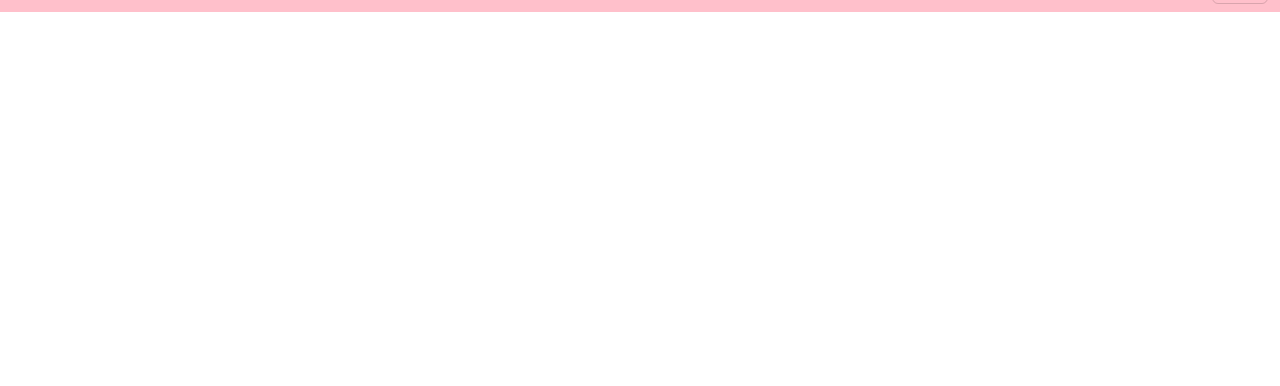
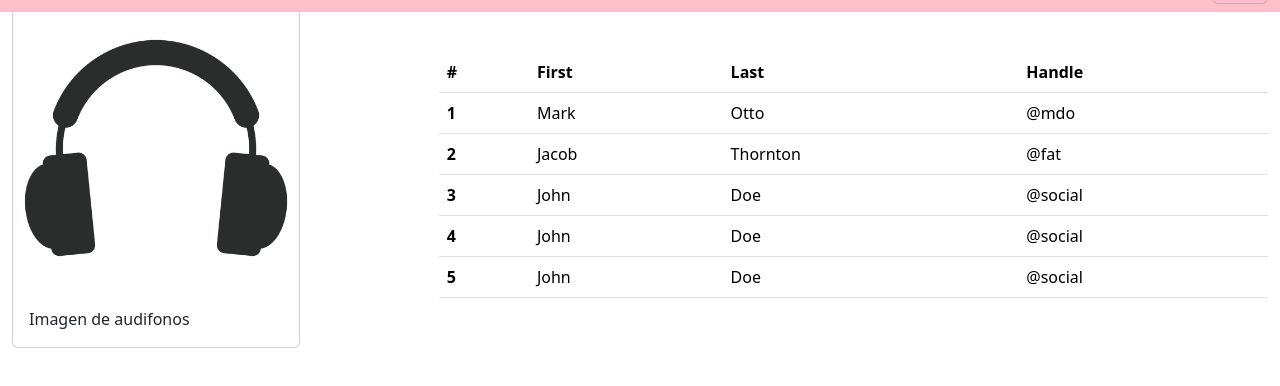
Before and after one commit to agonzalesc/parcial_1, a plain HTML site: page index.html in a window 1280 px wide. Shown: the part 44-430 px from the top of the page. Drawn offline with nearby package versions, Linux system fonts and the light colour scheme.

Commit message:
Se agrega primer fila del index

```diff
--- a/index.html
+++ b/index.html
@@ -5,7 +5,7 @@
     <meta charset="UTF-8">
     <meta name="viewport" content="width=device-width, initial-scale=1.0">
     <link href="https://cdn.jsdelivr.net/npm/bootstrap@5.3.6/dist/css/bootstrap.min.css" rel="stylesheet"
-    integrity="sha384-4Q6Gf2aSP4eDXB8Miphtr37CMZZQ5oXLH2yaXMJ2w8e2ZtHTl7GptT4jmndRuHDT" crossorigin="anonymous">
+        integrity="sha384-4Q6Gf2aSP4eDXB8Miphtr37CMZZQ5oXLH2yaXMJ2w8e2ZtHTl7GptT4jmndRuHDT" crossorigin="anonymous">
     <link rel="stylesheet" href="estilos.css">
     <title>Parcial 1</title>
 </head>
@@ -42,6 +42,64 @@
             </nav>
         </div>
     </div>
+    <div class="container-fluid mt-5">
+        <div class="row">
+            <div class="col-md-4">
+                <div class="card" style="width: 18rem;">
+                    <img src="Copia de audifono.png.webp" class="card-img-top" alt="...">
+                    <div class="card-body">
+                        <p class="card-text">Imagen de audifonos</p>
+                    </div>
+                </div>
+            </div>
+            <div class="col-md-8 mt-5">
+                <table class="table">
+                    <thead>
+                        <tr>
+                            <th scope="col">#</th>
+                            <th scope="col">First</th>
+                            <th scope="col">Last</th>
+                            <th scope="col">Handle</th>
+                        </tr>
+                    </thead>
+                    <tbody>
+                        <tr>
+                            <th scope="row">1</th>
+                            <td>Mark</td>
+                            <td>Otto</td>
+                            <td>@mdo</td>
+                        </tr>
+                        <tr>
+                            <th scope="row">2</th>
+                            <td>Jacob</td>
+                            <td>Thornton</td>
+                            <td>@fat</td>
+                        </tr>
+                        <tr>
+                            <th scope="row">3</th>
+                            <td>John</td>
+                            <td>Doe</td>
+                            <td>@social</td>
+                        </tr>
+                        <tr>
+                            <th scope="row">4</th>
+                            <td>John</td>
+                            <td>Doe</td>
+                            <td>@social</td>
+                        </tr>
+                        <tr>
+                            <th scope="row">5</th>
+                            <td>John</td>
+                            <td>Doe</td>
+                            <td>@social</td>
+                        </tr>
+                    </tbody>
+                </table>
+            </div>
+        </div>
+    </div>
+
+
     <script src="https://cdn.jsdelivr.net/npm/bootstrap@5.3.6/dist/js/bootstrap.bundle.min.js"
         integrity="sha384-j1CDi7MgGQ12Z7Qab0qlWQ/Qqz24Gc6BM0thvEMVjHnfYGF0rmFCozFSxQBxwHKO"
         crossorigin="anonymous"></script>
```
Also changed, not shown: Copia de audifono.png.webp (added).
